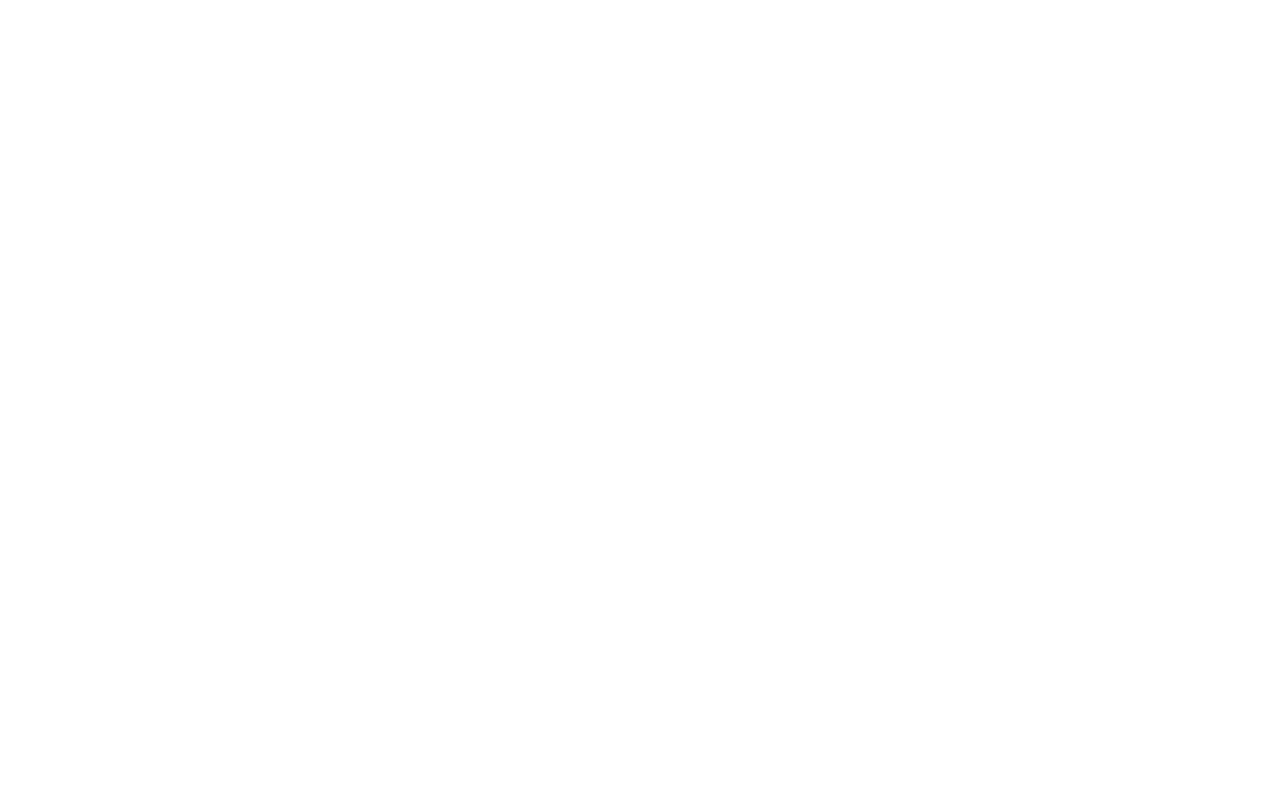
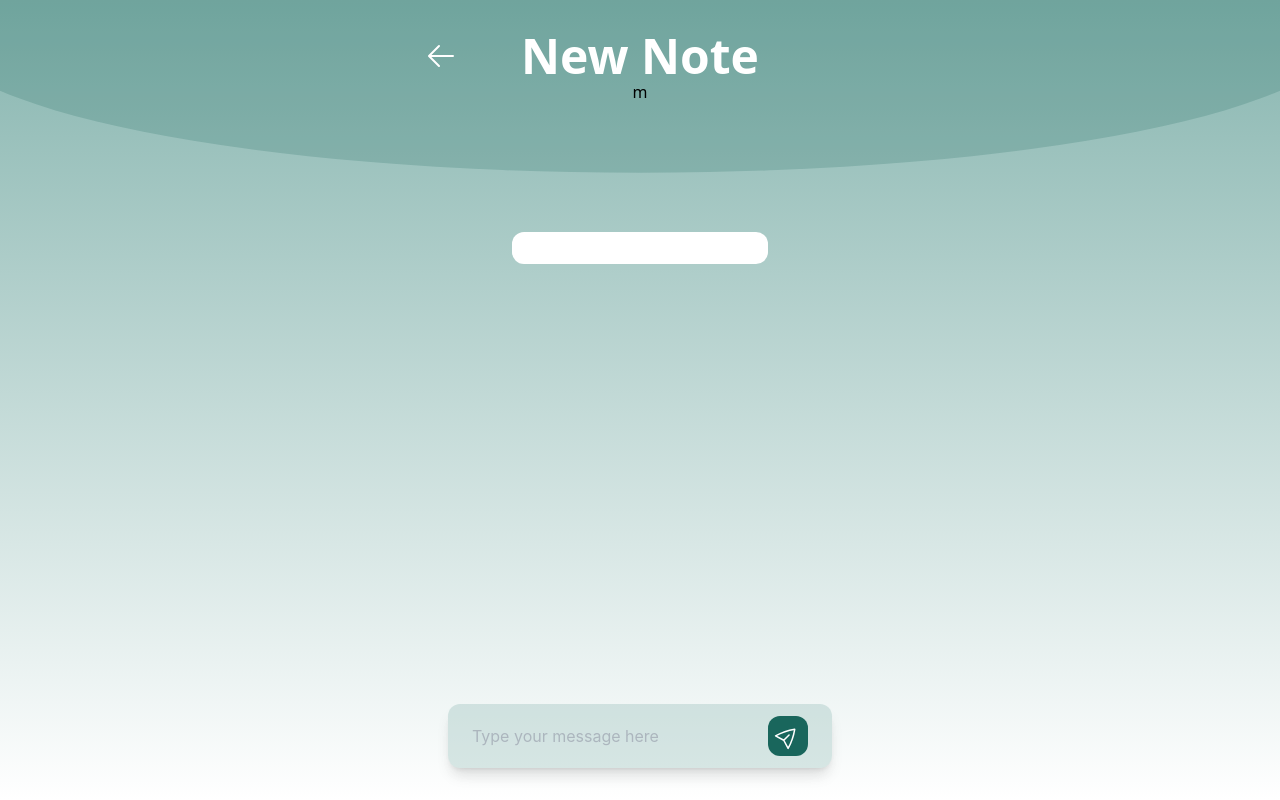
Before and after one commit to krunalpatel0719/Therabot, a React (Create React App) app in the folder therabot/: page /new_note in a window 1280 px wide. Before the commit this address had no page. Built offline with nearby package versions, Linux system fonts and the light colour scheme.

Commit message:
Notes WIP

```diff
--- a/therabot/src/App.js
+++ b/therabot/src/App.js
@@ -1,9 +1,11 @@
-import React from 'react';
+
+import React, { useState } from 'react';
 import { BrowserRouter as Router, Route, Routes } from 'react-router-dom';
 import ClientHome from './pages/ClientHome';
 import ContactTherapist from './pages/ContactTherapist';
 import Notifications from './pages/Notifications';
 import Notes from './pages/Notes';
+import NewNote from './pages/NewNote';
 import Settings from './pages/Settings';
 import Exercises from './pages/Exercises';
 import LoginAs from './pages/LoginAs';
@@ -14,9 +16,11 @@
 import ClientExapmle from './pages/ClientExample';
 import ClinicianAppt from './pages/ClinicianAppt'
 import ClinicianExercises from './pages/ClinicianExercises'
+
 // For icons, we can use a library like react-icons. Here, I'll use placeholders.
 
 const App = () => {
+  const [messages, setMessages] = useState([]);
   return (
     <Router>
         <Routes>
@@ -29,7 +33,9 @@
         <Route path="/contact-therapist"  element={<ContactTherapist/>} />
         <Route path="/notifications"  element={<Notifications/>} />
         <Route path="/settings"  element={<Settings/>} />
-        <Route path="/notes"  element={<Notes/>} />
+        <Route path="/notes" element={<Notes messages={messages} />} />
+        <Route path="/new_note" element={<NewNote setMessages={setMessages} />} />
+
         <Route path="/exercises"  element={<Exercises/>} />
         <Route path="/contact-therapist"  element={<ContactTherapist />} />
         <Route path="/login-as"  element={<LoginAs />} />
@@ -40,6 +46,7 @@
         <Route path="/client-example"  element={<ClientExapmle />} />
         <Route path="/clinician-appointment"  element={<ClinicianAppt />} />
         <Route path="/clinician-exercises"  element={<ClinicianExercises />} />
+
         {/* </div> */}
 
       </Routes>
--- /dev/null
+++ b/therabot/src/pages/NewNote.js
@@ -0,0 +1,149 @@
+import React, { useState } from "react";
+
+import { Link } from "react-router-dom";
+
+import Eclipse from "../components/Eclipse";
+import { ArrowLeftIcon } from "@heroicons/react/24/solid";
+import { PaperAirplaneIcon } from "@heroicons/react/24/outline";
+import { BsSticky } from "react-icons/bs";
+import { PencilIcon } from "@heroicons/react/24/solid";
+import MessageWithTime from "../components/MessageWithTime";
+
+function NewNote({setMessages}) {
+  const [message, setMessage] = useState("Type your message here");
+  const [messages, set_Messages] = useState([]);
+  const [editingMessage, setEditingMessage] = useState(null);
+  const [editedMessage, setEditedMessage] = useState("");
+  const [isEditing, setIsEditing] = useState(false);
+  const [isEditingTitle, setIsEditingTitle] = useState(false);
+  const [title, setTitle] = useState('New Note');
+  const handleTitleClick = () => {
+    setIsEditingTitle(true);
+  };
+
+  const handleTitleChange = (event) => {
+    setTitle(event.target.value);
+  };
+
+  const handleTitleBlur = () => {
+    setIsEditingTitle(false);
+  };
+
+  const handleTitleKeyDown = (event) => {
+    if (event.key === 'Enter') {
+      setIsEditingTitle(false);
+    }
+  };
+  const handleSend = () => {
+    if (message.trim() !== "") {
+      set_Messages((messages) => [...messages, message]);
+      setMessages((messages) => [...messages, message]);
+    }
+  };
+  const handleEdit = (index) => {
+    setEditingMessage(index);
+    setEditedMessage(messages[index]);
+    setIsEditing(true);
+  };
+
+  const handleUpdate = (newMessage) => {
+    setEditedMessage(newMessage);
+  };
+  return (
+    <div className="bg-gradient-to-b from-NOTES_GRADIENT to-white ">
+      <div className="overflow-x-hidden relative flex justify-center items-center h-screen w-screen ">
+        <Eclipse className="bg-NOTES_ECLIPSE opacity-20 " />
+
+        <div className="flex flex-col h-screen justify-start items-center  z-10 relative">
+        <div className="relative text-4xl sm:text-5xl font-bold text-white z-20 pt-4 md:pt-8 ">
+  <Link
+    to={{
+      pathname: "/notes",
+      state: { messages: messages },
+    }}
+    className="absolute -left-12 sm:-left-24 bottom-1 sm:bottom-2 text-white "
+  >
+    <ArrowLeftIcon className="h-8 w-8" />
+  </Link>
+  <div
+    contentEditable={true}
+    suppressContentEditableWarning={true}
+    onBlur={(e) => setTitle(e.target.innerText)}
+    onKeyDown={(e) => {
+      if (e.key === 'Enter') {
+        e.preventDefault();
+        e.target.blur();
+      }
+    }}
+  >
+    {title}
+  </div>
+</div>m
+          <div className="mt-24 sm:mt-32 flex flex-col space-y-8 scale-75 sm:scale-100 bg-white min-w-64 w-auto max-h-[46rem] rounded-xl overflow-y-auto p-4">
+            {messages.map((msg, index) => (
+              <div
+                key={index}
+                className="mb-2 flex justify-between items-center"
+              >
+                <div className="pr-2 overflow-auto">{msg}</div>
+                <PencilIcon
+                  className="h-5 w-5 text-gray-500 cursor-pointer"
+                  onClick={() => handleEdit(index)}
+                />
+              </div>
+            ))}
+          </div>
+          <div className="absolute bottom-0  w-screen flex justify-center scale-75 sm:scale-100">
+            <div className="mb-8 w-96 h-16 bg-NOTES_GRADIENT opacity-30 z-10 rounded-xl shadow-lg">
+              {" "}
+            </div>
+            <div className="mb-8 w-96 h-16 text-black z-20 rounded-xl shadow-lg flex items-center justify-between px-6 absolute">
+              <input
+                className="font-inter opacity-70 bg-inherit w-3/4 focus:outline-none z-20"
+                placeholder={message}
+                onChange={(e) => setMessage(e.target.value)}
+                onKeyPress={(event) => {
+                  if (event.key === "Enter") {
+                    handleSend();
+                    event.preventDefault();
+                  }
+                }}
+              />
+              <button
+                className=" h-10 w-10 bg-NOTES_BUTTON rounded-xl z-10"
+                onClick={handleSend}
+              >
+                <PaperAirplaneIcon className="-rotate-45 text-white h-6 w-6 mx-auto my-2 z-10" />
+              </button>
+            </div>
+          </div>
+        </div>
+      </div>
+      {isEditing && (
+        <div className="fixed top-0 left-0 w-screen h-screen flex items-center justify-center bg-black bg-opacity-50 z-50">
+          <div className="bg-white p-4 rounded">
+            <input
+              value={editedMessage}
+              onChange={(e) => handleUpdate(e.target.value)}
+            />
+            <button
+              className="cursor-pointer"
+              onClick={() => {
+                const newMessages = [...messages];
+                newMessages[editingMessage] = editedMessage;
+
+                set_Messages(newMessages);
+
+                setIsEditing(false);
+              }}
+            >
+              Done
+            </button>
+          </div>
+        </div>
+      )}
+    </div>
+  );
+}
+
+export default NewNote;
--- a/therabot/src/pages/Notes.js
+++ b/therabot/src/pages/Notes.js
@@ -1,16 +1,19 @@
 import React from 'react';
 import { Link } from 'react-router-dom';
-
+import { useLocation } from "react-router-dom";
 
 import Eclipse from '../components/Eclipse'
 import {ArrowLeftIcon} from '@heroicons/react/24/solid';
-import {CalendarIcon} from '@heroicons/react/24/solid';
-import {BellAlertIcon} from '@heroicons/react/24/solid';
-import {EnvelopeIcon} from '@heroicons/react/24/solid';
+import {PaperAirplaneIcon} from '@heroicons/react/24/outline';
+import { BsSticky } from "react-icons/bs";
 import MessageWithTime from '../components/MessageWithTime';
 
 
-function Notes() {
+function Notes({messages}) {
+
+
+
+  console.log(messages);
   return (
     <div className="bg-gradient-to-b from-NOTES_GRADIENT to-white ">
       <div className="overflow-x-hidden relative flex justify-center items-center h-screen w-screen ">
@@ -21,14 +24,28 @@
             <Link to="/client-home" className="absolute -left-12 sm:-left-24 bottom-1 sm:bottom-2 text-white "><ArrowLeftIcon className = "h-8 w-8"/></Link>
             Notes
           </div>
-          <div className=" mt-24 sm:mt-32 flex flex-col space-y-8">
-            <MessageWithTime icon = <EnvelopeIcon className ='w-16 h-16'/> message1 = 'Messages' message2 ='Therabot sent a new message.' time='10:30 AM'/>
-            <MessageWithTime icon = <CalendarIcon className ='w-16 h-16'/>  message1 = 'Appointments' message2 ='You have an appointment at 6 PM today.' time='4:30 AM'/>
-            <MessageWithTime icon = <CalendarIcon className ='w-16 h-16'/>  message1 = 'Appointments' message2 ='Your appointment at 5 PM has been cancelled.' time='4:25 AM'/>
-            <MessageWithTime  icon = <BellAlertIcon className ='w-16 h-16'/> message1 = 'Reminders' message2 ='Therabot session today at 2 PM.' time='1:30 AM'/>
+                  {messages.map((message, index) => (
+          <div key={index} className="text-sm opacity-70">{message}</div>
+        ))}
+          <div className="mt-24 sm:mt-32 flex flex-col space-y-8 scale-75 sm:scale-100">
+  <MessageWithTime icon = <BsSticky className ='w-16 h-16'/> message1 = 'Note #1' message2 ='Note content' time='1:30 AM'/>
+  <MessageWithTime icon = <BsSticky className ='w-16 h-16'/>  message1 = 'Appointments' message2 ='You have an appointment at 6 PM today.' time='4:30 AM'/>
+  <MessageWithTime icon = <BsSticky className ='w-16 h-16'/>  message1 = 'Appointments' message2 ='Your appointment at 5 PM has been cancelled.' time='4:25 AM'/>
+  <MessageWithTime  icon = <BsSticky className ='w-16 h-16'/> message1 = 'Reminders' message2 ='Therabot session today at 2 PM.' time='1:30 AM'/>
+  {/* Other MessageWithTime components */}
+</div>
+          <div className='absolute bottom-0  w-full flex justify-center scale-75 sm:scale-100'>
+          <Link to="/new_note"  className=' flex justify-center scale-75 sm:scale-100'>
+            <div className="mb-8 w-48 h-16 bg-NOTES_GRADIENT opacity-30 z-10 rounded-xl shadow-lg"></div>
 
 
-            {/* Other MessageWithTime components */}
+            <button className="mb-8 w-48 h-16 text-black z-20 rounded-xl shadow-lg flex items-center justify-between px-6 absolute">
+              <p className = 'font-inter opacity-70 z-20'> New Note </p>
+              <div className = ' h-10 w-10 bg-NOTES_BUTTON rounded-xl z-10'>
+                <PaperAirplaneIcon className="-rotate-45 text-white h-6 w-6 mx-auto my-2 z-10" />
+              </div>
+            </button>
+            </Link>
           </div>
 
         </div>
--- a/therabot/tailwind.config.js
+++ b/therabot/tailwind.config.js
@@ -20,6 +20,7 @@
       'NOTIFICATIONS_ECLIPSE': "#62FF71",
       'NOTES_GRADIENT': "#85B4AE",
       'NOTES_ECLIPSE': "#19665C",
+      'NOTES_BUTTON': "#19665C",
       'EXERCISES_GRADIENT': "#B7902E",
       'EXERCISES_ECLIPSE': "#745300",
       'SETTINGS_GRADIENT': "#C892FF",
```
